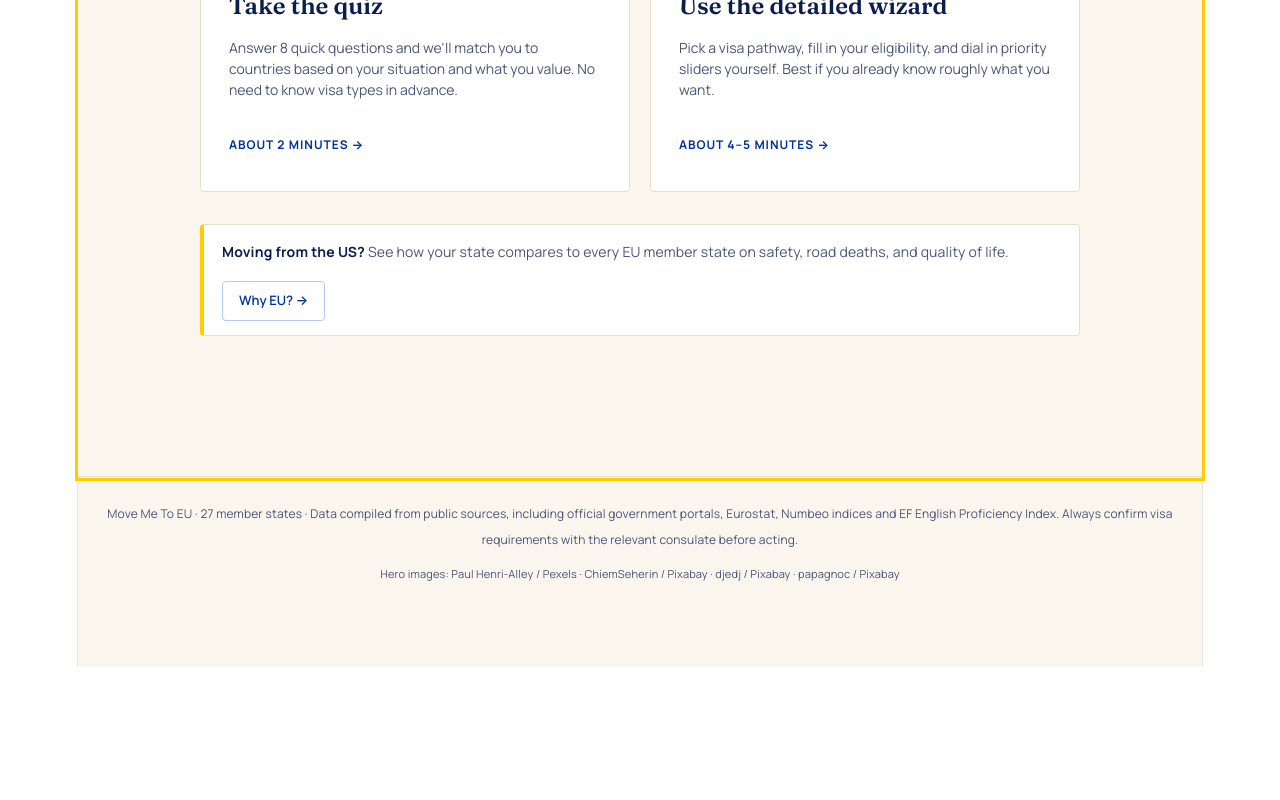
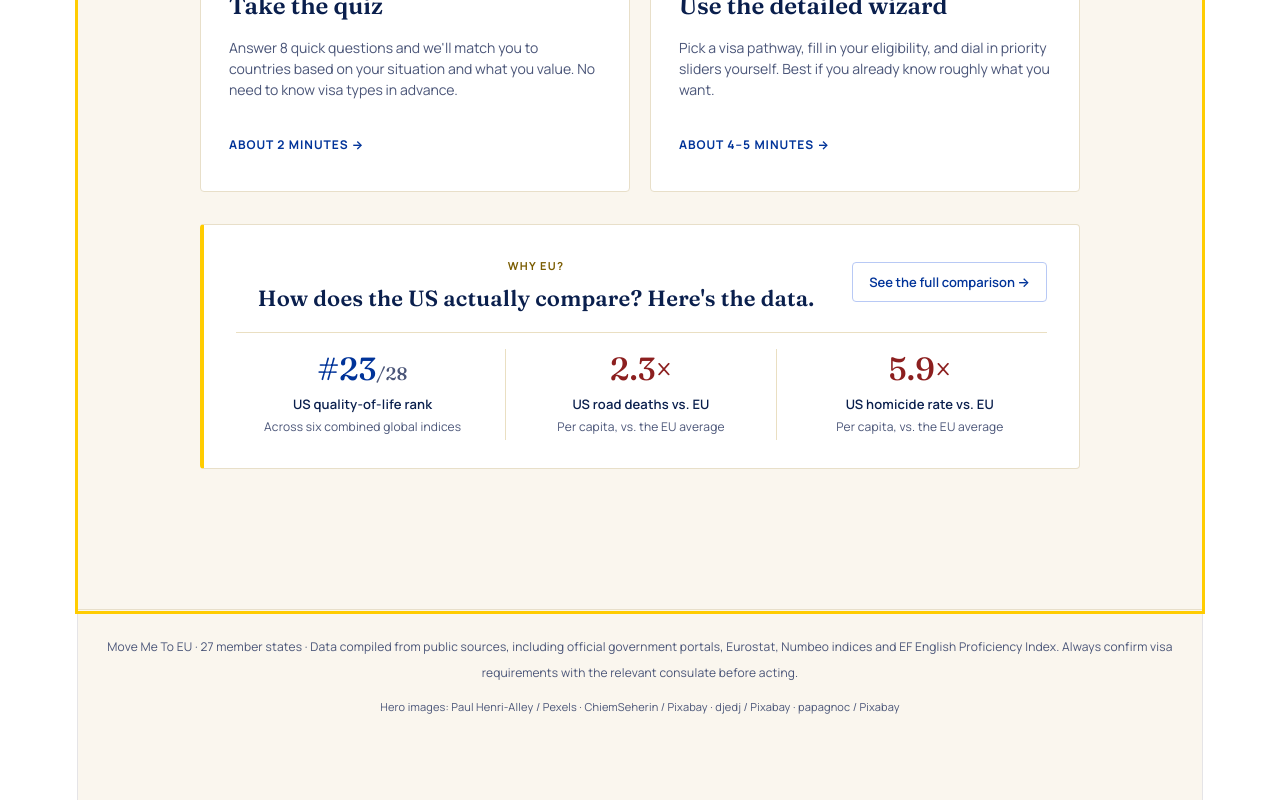
Before and after one commit to jfsubs/movemeto-eu, a React (Vite) app: page / in a window 1280 px wide. Shown: the part 727-1527 px from the top of the page. Before the commit the page ends 1394 px from the top, so only its background shows below. Built offline with nearby package versions, Linux system fonts and the light colour scheme.

Commit message:
Promote Why EU banner with three-stat preview row

```diff
--- a/src/MoveMeToEU.jsx
+++ b/src/MoveMeToEU.jsx
@@ -116,6 +116,13 @@ const EU_CRIME = {
   ES: { homicide:0.6,  theft:"High",     burglary:"Moderate", assault:"Low",      robbery:"Moderate" },
   SE: { homicide:1.1,  theft:"Moderate", burglary:"Low",      assault:"Moderate", robbery:"Low"      },
 };
+
+/* US national homicide rate (per 100k). Source: FBI UCR / CDC WONDER, ~2023.
+   This is a national average — individual states vary widely (1.3–12.5).
+   Used by the intro fork's Why EU? banner to show a stable comparison
+   independent of any particular state. The Why EU? page itself uses
+   per-state data via the US_STATES selector. */
+const US_HOMICIDE_AVG = 6.4;
 
 /* Convert a per-100k homicide rate to a 5–98 safety score (inverse linear). */
 const homicideToSafety = (rate) => {
@@ -1559,33 +1566,126 @@ export default function MoveMeToEU() {
         </button>
       </div>
 
-      {/* Why EU? cross-link, mirrors the Step 0 banner */}
-      <div style={{
+      {/* Why EU? promoted banner — three-stat preview to surface the comparison
+          data more prominently than a one-liner can. Stats are computed at
+          module scope from the same QOL/ROAD_DEATHS/EU_CRIME data the Why EU
+          page uses, so they stay in sync if the underlying data updates.
+          Sits below the two choice cards as a clear secondary action. */}
+      {(() => {
+        const usQolRank = QOL.US?.overallRank ?? 23;
+        const roadEuValues = Object.values(ROAD_DEATHS);
+        const roadEuAvg = roadEuValues.reduce((s, x) => s + x, 0) / roadEuValues.length;
+        const roadGap = (US_ROAD_DEATHS / roadEuAvg).toFixed(1);
+        const euHomicideValues = Object.values(EU_CRIME)
+          .filter(c => c.homicide != null)
+          .map(c => c.homicide);
+        const euHomicideAvg = euHomicideValues.reduce((s, x) => s + x, 0) / euHomicideValues.length;
+        const homicideGap = (US_HOMICIDE_AVG / euHomicideAvg).toFixed(1);
+
+        return (
+          <section
+            aria-labelledby="why-eu-banner-h"
+            style={{
               marginTop: 32,
               background: "#fff",
               border: "1px solid #E8DFC9",
               borderLeft: "4px solid #FFCC00",
               borderRadius: 4,
-        padding: "14px 18px",
+              padding: "28px 32px",
+              maxWidth: 880,
+              marginLeft: "auto",
+              marginRight: "auto",
+            }}>
+            <div style={{
               display: "flex",
-        alignItems: "center",
+              alignItems: "flex-start",
               justifyContent: "space-between",
               gap: 16,
               flexWrap: "wrap",
-        maxWidth: 880,
-        marginLeft: "auto",
-        marginRight: "auto",
-      }}>
-        <div style={{ fontSize: 14, color: "#0A1F4D" }}>
-          <strong>Moving from the US?</strong>{" "}
-          <span style={{ color: "#4A5578" }}>See how your state compares to every EU member state on safety, road deaths, and quality of life.</span>
-        </div>
-        <button type="button" onClick={() => setView("whyEU")}
+              marginBottom: 20,
+            }}>
+              <div style={{ flex: "1 1 320px", minWidth: 0 }}>
+                <div style={{
+                  fontSize: 11, letterSpacing: "0.12em", textTransform: "uppercase",
+                  color: "#7A5C00", fontWeight: 700, marginBottom: 6,
+                }}>
+                  Why EU?
+                </div>
+                <h3 id="why-eu-banner-h" style={{
+                  fontFamily: '"Fraunces", Georgia, serif',
+                  fontSize: 22, fontWeight: 600, color: "#0A1F4D",
+                  margin: 0, lineHeight: 1.25,
+                }}>
+                  How does the US actually compare? Here's the data.
+                </h3>
+              </div>
+              <button
+                type="button"
+                onClick={() => setView("whyEU")}
                 className="cta-outline"
-          style={{ ...S.compareBtn, whiteSpace: "nowrap" }}>
-          Why EU? →
+                style={{ ...S.compareBtn, whiteSpace: "nowrap", alignSelf: "center" }}>
+                See the full comparison →
               </button>
             </div>
+
+            {/* Three-stat row. Each stat: serif number, label, descriptor.
+                Thin dividers between columns on desktop; stack on mobile. */}
+            <div
+              role="group"
+              aria-label="Quick US-vs-EU statistics"
+              style={{
+                display: "grid",
+                gridTemplateColumns: "repeat(auto-fit, minmax(180px, 1fr))",
+                gap: 0,
+                borderTop: "1px solid #EADFC2",
+                paddingTop: 16,
+              }}>
+              <div className="why-eu-stat" style={{ padding: "4px 16px 4px 0", borderRight: "1px solid #EADFC2" }}>
+                <div style={{
+                  fontFamily: '"Fraunces", Georgia, serif',
+                  fontSize: 32, fontWeight: 500, color: "#003399", lineHeight: 1,
+                }}>
+                  #{usQolRank}<span style={{ fontSize: 18, color: "#4A5578" }}>/28</span>
+                </div>
+                <div style={{ fontSize: 13, fontWeight: 600, color: "#0A1F4D", marginTop: 6 }}>
+                  US quality-of-life rank
+                </div>
+                <div style={{ fontSize: 12, color: "#4A5578", marginTop: 2, lineHeight: 1.4 }}>
+                  Across six combined global indices
+                </div>
+              </div>
+              <div className="why-eu-stat" style={{ padding: "4px 16px", borderRight: "1px solid #EADFC2" }}>
+                <div style={{
+                  fontFamily: '"Fraunces", Georgia, serif',
+                  fontSize: 32, fontWeight: 500, color: "#8C1F1F", lineHeight: 1,
+                }}>
+                  {roadGap}×
+                </div>
+                <div style={{ fontSize: 13, fontWeight: 600, color: "#0A1F4D", marginTop: 6 }}>
+                  US road deaths vs. EU
+                </div>
+                <div style={{ fontSize: 12, color: "#4A5578", marginTop: 2, lineHeight: 1.4 }}>
+                  Per capita, vs. the EU average
+                </div>
+              </div>
+              <div className="why-eu-stat" style={{ padding: "4px 0 4px 16px" }}>
+                <div style={{
+                  fontFamily: '"Fraunces", Georgia, serif',
+                  fontSize: 32, fontWeight: 500, color: "#8C1F1F", lineHeight: 1,
+                }}>
+                  {homicideGap}×
+                </div>
+                <div style={{ fontSize: 13, fontWeight: 600, color: "#0A1F4D", marginTop: 6 }}>
+                  US homicide rate vs. EU
+                </div>
+                <div style={{ fontSize: 12, color: "#4A5578", marginTop: 2, lineHeight: 1.4 }}>
+                  Per capita, vs. the EU average
+                </div>
+              </div>
+            </div>
+          </section>
+        );
+      })()}
     </div>
   );
 
@@ -3053,6 +3153,10 @@ export default function MoveMeToEU() {
         @media (max-width: 600px) {
           .hero-band { min-height: 320px !important; }
           .hero-band .hero-content { min-height: 320px !important; padding: 40px 20px !important; }
+          /* Why EU banner stat row: drop the column dividers when columns
+             stack vertically, add a top border between stacked items instead. */
+          .why-eu-stat { border-right: none !important; padding: 14px 0 !important; }
+          .why-eu-stat + .why-eu-stat { border-top: 1px solid #EADFC2; }
         }
       `}</style>
       <a href="#main" className="skip-link">
```
Lines whose indentation alone changed are shown as unchanged.
